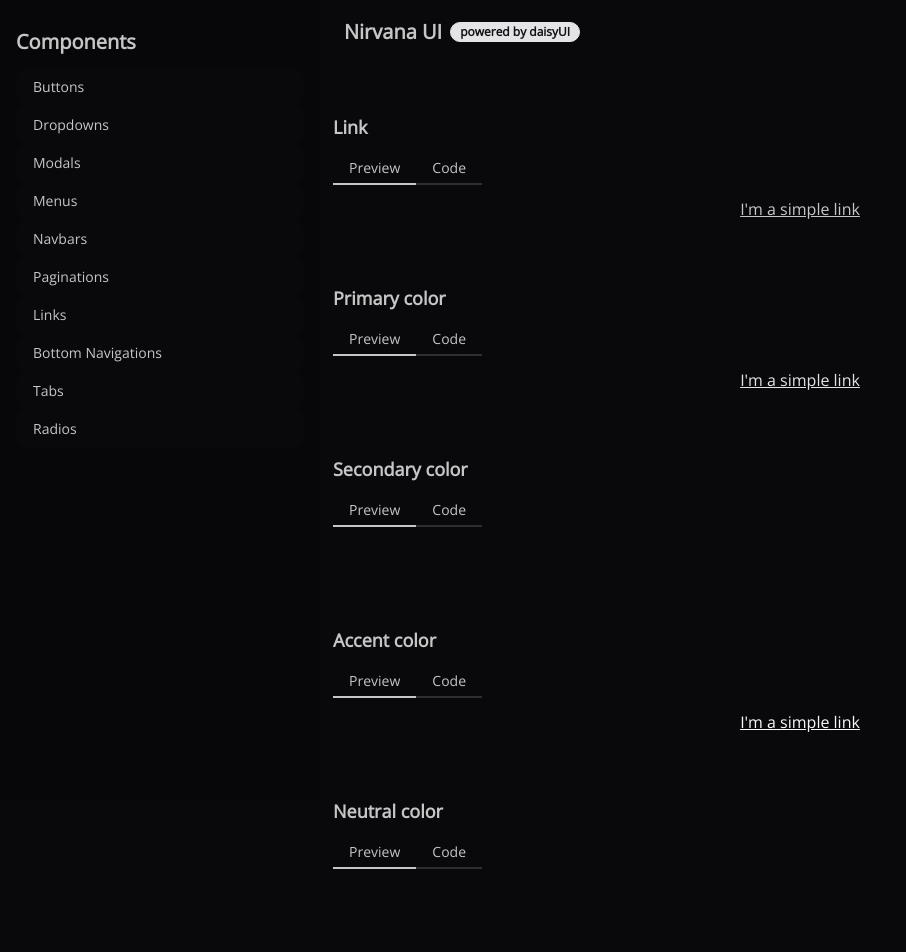
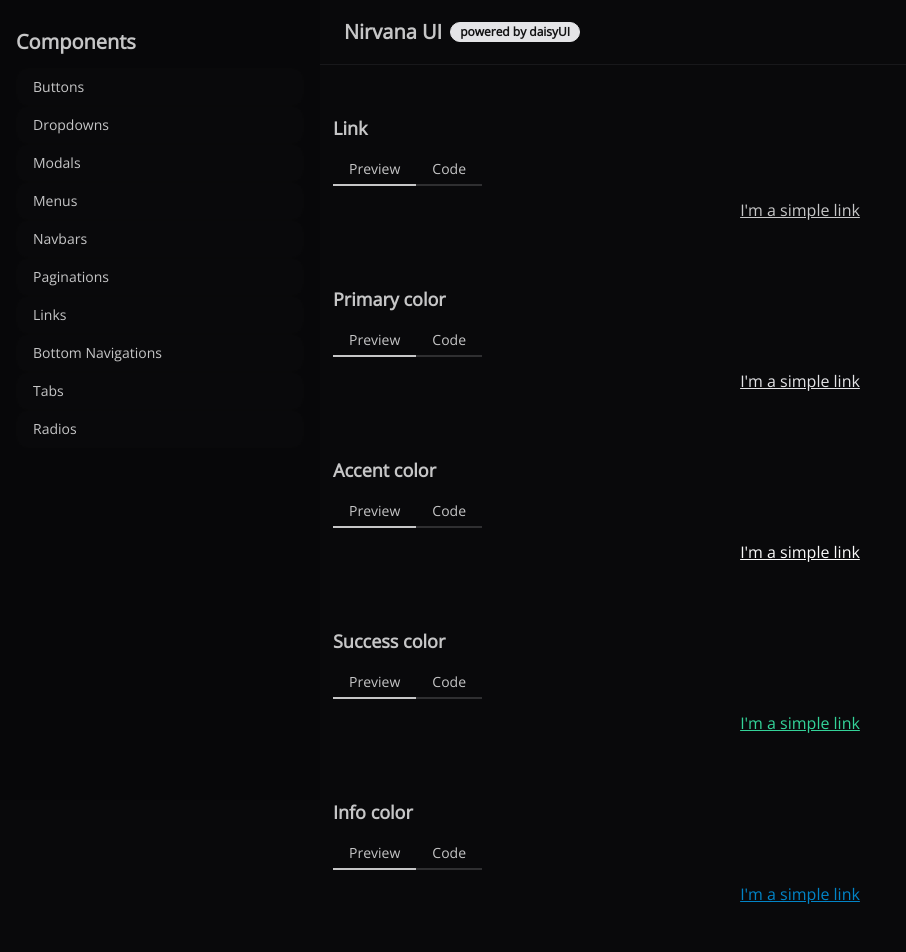
Before and after one commit to The-Nirvana-Labs/ui-docs, a Nuxt app: page /components/links in a window 1280 px wide. Shown: the top 952 px of the page, without its empty margins (0-906 px from the left). Built offline with nearby package versions, Linux system fonts and the light colour scheme.

Commit message:
Tabs, Navbars, Paginations

```diff
--- a/css/tailwind.css
+++ b/css/tailwind.css
@@ -72,3 +72,11 @@
 .menu .active{
     @apply rounded-box border border-zinc-800 rounded-xl;
 }
+
+/*Navbar*/
+
+.navbar {
+    @apply bg-zinc-950 border-b border-zinc-900;
+}
+
+/*Tab*/
--- a/pages/components/links.vue
+++ b/pages/components/links.vue
@@ -25,19 +25,6 @@
     </template>
   </Demonstration>
 
-  <Demonstration title="Secondary color">
-    <template #output>
-      <Center>
-        <a class="link link-secondary">I'm a simple link</a>
-      </Center>
-    </template>
-    <template #code>
-      {{ `
-        <a class="link link-secondary">I'm a simple link</a>
-      ` }}
-    </template>
-  </Demonstration>
-
   <Demonstration title="Accent color">
     <template #output>
       <Center>
@@ -47,19 +34,6 @@
     <template #code>
       {{ `
         <a class="link link-accent">I'm a simple link</a>
-      ` }}
-    </template>
-  </Demonstration>
-
-  <Demonstration title="Neutral color">
-    <template #output>
-      <Center>
-        <a class="link link-neutral">I'm a simple link</a>
-      </Center>
-    </template>
-    <template #code>
-      {{ `
-        <a class="link link-neutral">I'm a simple link</a>
       ` }}
     </template>
   </Demonstration>
```
